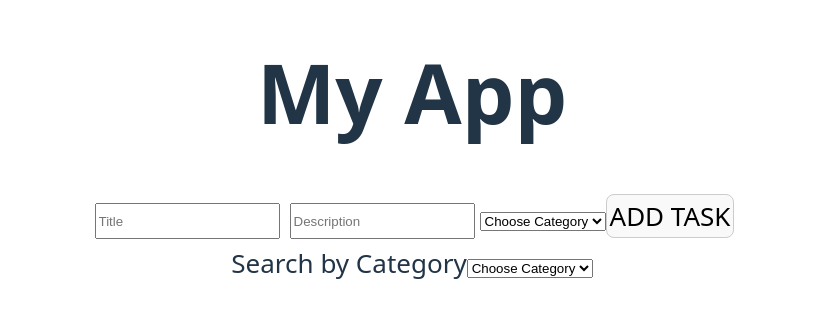
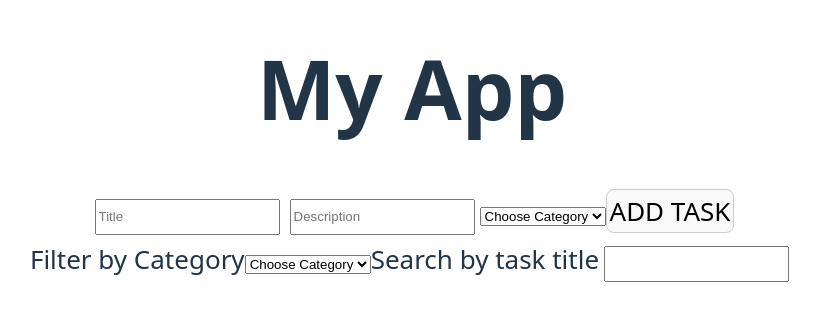
Before and after one commit to anna-manorik/travel-agency, a React (Vite) app: page / in a window 1280 px wide. Shown: the part 250-568 px from the top of the page, without its empty margins (228-1048 px from the left). Built offline with nearby package versions, Linux system fonts and the light colour scheme.

Commit message:
added searching by task title functionality for tasks

```diff
--- a/src/App.tsx
+++ b/src/App.tsx
@@ -3,6 +3,7 @@ import './App.css'
 import TaskList from './components/TaskList'
 import AddingForm from './components/AddingForm'
 import { TaskProps } from './types/TaskProps';
+import FilterForm from './components/FilterForm'
 import SearchForm from './components/SearchForm'
 import { nanoid } from 'nanoid';
 
@@ -51,13 +52,14 @@ function App() {
     const newArray = taskList.map(task => task.id === id ? {...task, [fieldType]: newValue} : task)
 
     setTaskList(newArray)
+    setFilteredTaskList(newArray)
   }
 
   const deleteTask = (id: string) => {
     setTaskList(taskList.filter(task => task.id !== id))
   }
 
-  const searchTasks = (category: string) => {
+  const filterTasks = (category: string) => {
     if(category === 'All') {
       setFilteredTaskList(taskList)
       return
@@ -65,11 +67,22 @@ function App() {
     setFilteredTaskList(taskList.filter(task => task.category === category))
   }
 
+  const searchTasks = (searchValue: string) => {
+    if (!searchValue.trim()) {
+      console.log('!!!!!')
+      setFilteredTaskList(taskList)
+      return
+    }
+    const filtered = filteredTaskList.filter(task => task.title.includes(searchValue))
+    setFilteredTaskList(filtered)
+  }
+
   return (
     <>
       <h1>My App</h1>
       <AddingForm addTask={addTask}></AddingForm>
-      <SearchForm searchTasksFunk={searchTasks}></SearchForm>
+      <FilterForm filterTasksFunk={filterTasks}></FilterForm>
+      <SearchForm searchFunk={searchTasks}></SearchForm>
       <TaskList taskList={filteredTaskList.length > 0 ? filteredTaskList : taskList} editTaskFunk={editTask} deleteTaskFunk={deleteTask}></TaskList>
     </>
   )
--- /dev/null
+++ b/src/components/FilterForm.tsx
@@ -0,0 +1,31 @@
+import { useState } from "react"
+
+type FilterProps = {
+    filterTasksFunk: (category: string) => void
+}
+
+const FilterForm = ({ filterTasksFunk }: FilterProps) => {
+    const [choosedCategory, setCategory] = useState('')
+
+    const handleChange = (e: React.ChangeEvent<HTMLSelectElement>) => {
+        const selectedValue = e.target.value;
+        setCategory(selectedValue);
+        filterTasksFunk(selectedValue);
+    };
+
+    return (
+        <>
+            <label>Filter by Category</label>
+                <select value={choosedCategory} onChange={handleChange}>
+                    <option value="" disabled>Choose Category</option>
+                    <option>All</option>
+                    <option>Home</option>
+                    <option>Work</option>
+                    <option>Family</option>
+                    <option>Study</option>
+                </select>
+        </>
+    )
+}
+
+export default FilterForm
--- a/src/components/SearchForm.tsx
+++ b/src/components/SearchForm.tsx
@@ -1,29 +1,22 @@
-import { useState } from "react"
+import React, { useState } from "react"
 
 type SearchProps = {
-    searchTasksFunk: (category: string) => void
+    searchFunk: (searchValue: string) => void
 }
 
-const SearchForm = ({ searchTasksFunk }: SearchProps) => {
-    const [choosedCategory, setCategory] = useState('')
+const SearchForm = ({ searchFunk }: SearchProps) => {
+    const [searchValue, setSearchValue] = useState('')
 
-    const handleChange = (e: React.ChangeEvent<HTMLSelectElement>) => {
-        const selectedValue = e.target.value;
-        setCategory(selectedValue);
-        searchTasksFunk(selectedValue); // одразу передаємо вибране значення
-      };
+    const handleChange = (e: React.ChangeEvent<HTMLInputElement>) => {
+        const searchValue = e.target.value
+        setSearchValue(searchValue)
+        searchFunk(searchValue)
+    }
 
     return (
         <>
-            <label>Search by Category</label>
-                <select value={choosedCategory} onChange={handleChange}>
-                    <option value="" disabled>Choose Category</option>
-                    <option>All</option>
-                    <option>Home</option>
-                    <option>Work</option>
-                    <option>Family</option>
-                    <option>Study</option>
-                </select>
+            <label>Search by task title</label>
+            <input type="text" onChange={handleChange} value={searchValue}></input>
         </>
     )
 }
```
